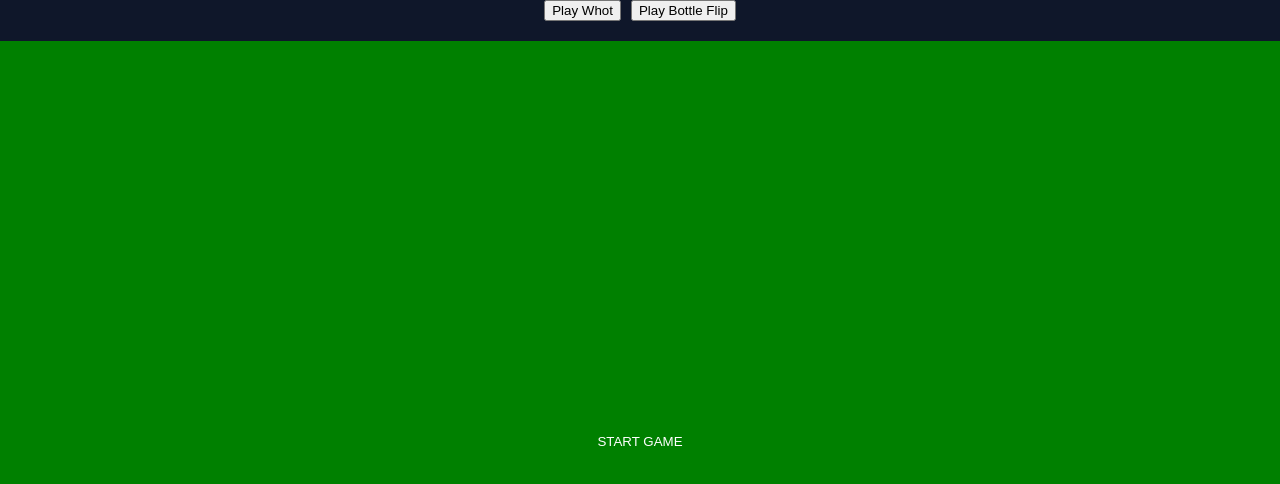
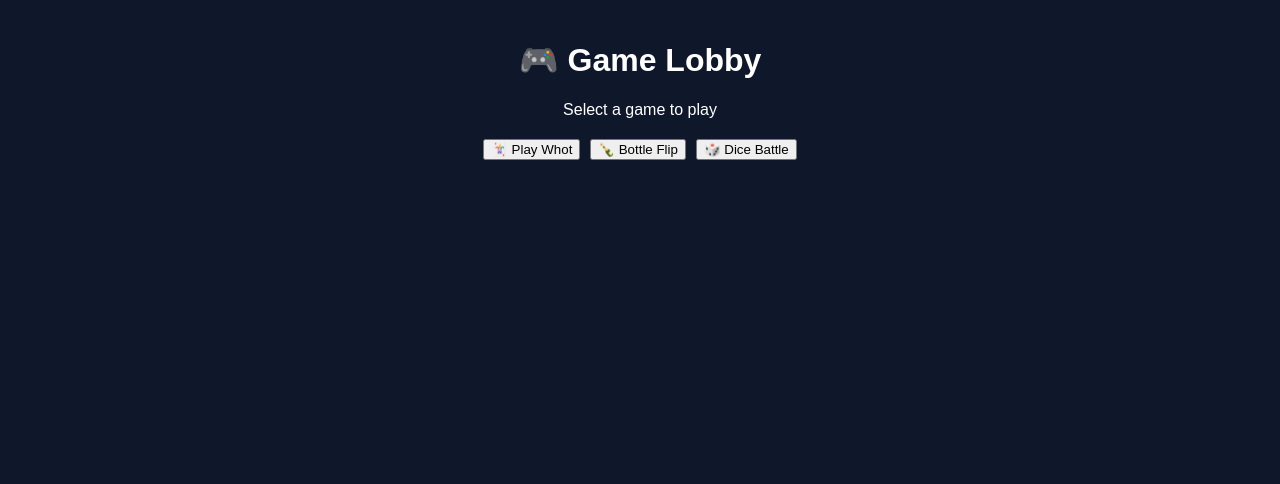
Before and after one commit to annamoyosore/win9ja, a React (Vite) app: page / in a window 1280 px wide. Shown: the top 484 px of the page. Built offline with nearby package versions, Linux system fonts and the light colour scheme.

Commit message:
Update main.jsx

```diff
--- a/src/main.jsx
+++ b/src/main.jsx
@@ -1,32 +1,69 @@
 import React, { useState } from "react";
 import ReactDOM from "react-dom/client";
+
 import WhotGame from "./WhotGame";
 import BottleGame from "./BottleGame";
+import DiceBattle from "./DiceBattle";
 
 function App() {
-  const [currentGame, setCurrentGame] = useState("whot");
+  const [currentGame, setCurrentGame] = useState(null);
+
+  const renderGame = () => {
+    switch (currentGame) {
+      case "whot":
+        return <WhotGame />;
+      case "bottle":
+        return <BottleGame />;
+      case "dice":
+        return <DiceBattle />;
+      default:
+        return null;
+    }
+  };
 
   return (
     <React.StrictMode>
-      <div style={{ textAlign: "center" }}>
+      <div style={{ textAlign: "center", padding: "20px" }}>
 
-        {/* 🔥 Game Selector */}
-        <div style={{ marginBottom: "20px" }}>
+        {/* 🎮 LOBBY */}
+        {!currentGame && (
+          <div>
+            <h1>🎮 Game Lobby</h1>
+            <p>Select a game to play</p>
+
+            <div style={{ marginTop: "20px" }}>
               <button onClick={() => setCurrentGame("whot")}>
-            Play Whot
+                🃏 Play Whot
               </button>
 
               <button
                 onClick={() => setCurrentGame("bottle")}
                 style={{ marginLeft: "10px" }}
               >
-            Play Bottle Flip
+                🍾 Bottle Flip
+              </button>
+
+              <button
+                onClick={() => setCurrentGame("dice")}
+                style={{ marginLeft: "10px" }}
+              >
+                🎲 Dice Battle
               </button>
             </div>
+          </div>
+        )}
 
-        {/* 🎮 Game Renderer */}
-        {currentGame === "whot" && <WhotGame />}
-        {currentGame === "bottle" && <BottleGame />}
+        {/* 🔙 BACK BUTTON */}
+        {currentGame && (
+          <div style={{ marginBottom: "10px" }}>
+            <button onClick={() => setCurrentGame(null)}>
+              ⬅ Back to Lobby
+            </button>
+          </div>
+        )}
+
+        {/* 🎯 GAME RENDER */}
+        {renderGame()}
       </div>
     </React.StrictMode>
   );
```
Lines whose indentation alone changed are shown as unchanged.
